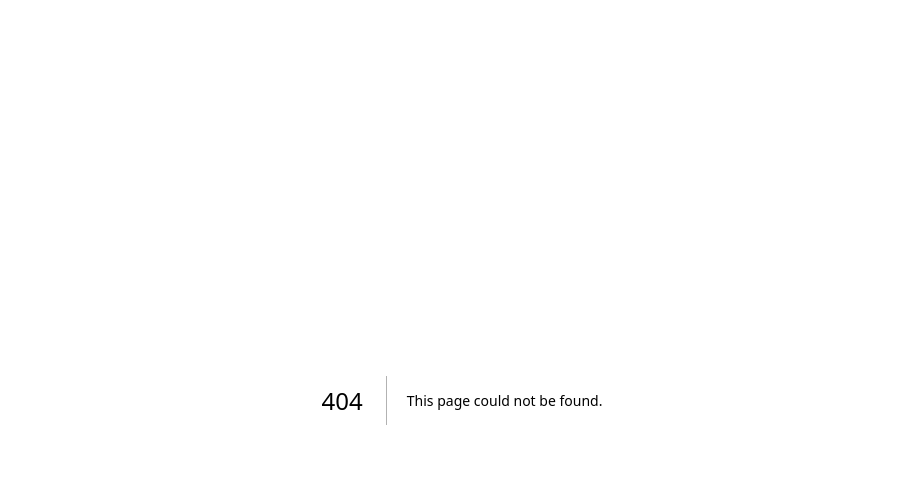
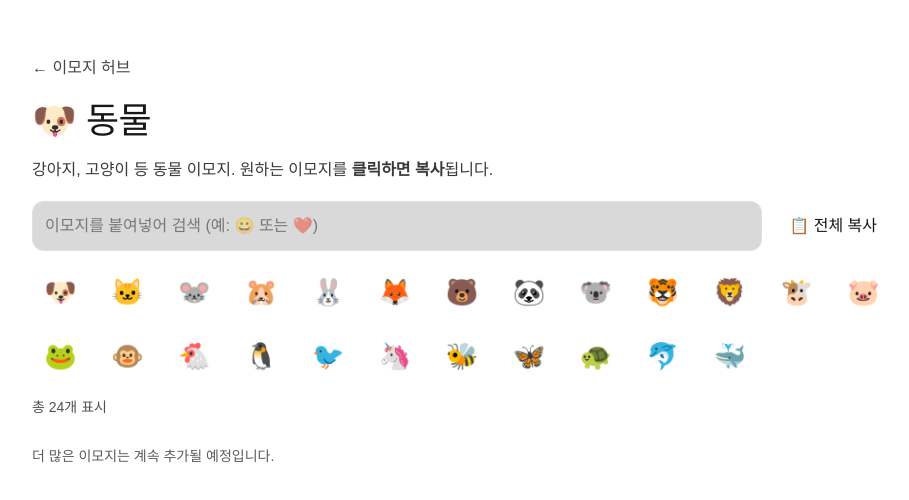
Before and after one commit to textkit-team/textkit-web, a Next.js app: page /emoji/animals in a window 1280 px wide. Before the commit this address had no page. Shown: the top 500 px of the page, without its empty margins (178-1087 px from the left). Built offline with nearby package versions, Linux system fonts and the light colour scheme.

Commit message:
feat(emoji): add emoji hub, category pages, and copy page

```diff
--- /dev/null
+++ b/app/emoji/[category]/EmojiGrid.tsx
@@ -0,0 +1,122 @@
+"use client";
+
+import { useMemo, useState } from "react";
+
+type Props = {
+  emojis: string[];
+  title: string;
+};
+
+export default function EmojiGrid({ emojis, title }: Props) {
+  const [q, setQ] = useState("");
+  const [toast, setToast] = useState<string | null>(null);
+
+  const filtered = useMemo(() => {
+    const qq = q.trim();
+    if (!qq) return emojis;
+    // 이모지 검색은 키워드 매핑 없으면 한계가 있어,
+    // 일단 “붙여넣기 검색”(이모지를 입력/붙여넣기) 위주로 지원합니다.
+    return emojis.filter((e) => e.includes(qq));
+  }, [q, emojis]);
+
+  async function copy(text: string) {
+    try {
+      await navigator.clipboard.writeText(text);
+      setToast(`복사됨: ${text}`);
+      window.setTimeout(() => setToast(null), 900);
+    } catch {
+      setToast("복사 실패 (브라우저 권한 확인)");
+      window.setTimeout(() => setToast(null), 1200);
+    }
+  }
+
+  return (
+    <div>
+      <div
+        style={{
+          display: "flex",
+          gap: 12,
+          alignItems: "center",
+          marginBottom: 14,
+        }}
+      >
+        <input
+          value={q}
+          onChange={(e) => setQ(e.target.value)}
+          placeholder="이모지를 붙여넣어 검색 (예: 😀 또는 ❤️)"
+          style={{
+            flex: 1,
+            padding: "12px 12px",
+            borderRadius: 12,
+            border: "1px solid rgba(255,255,255,0.16)",
+            background: "rgba(0,0,0,0.15)",
+            color: "inherit",
+            outline: "none",
+          }}
+        />
+        <a
+          href="/emoji/copy"
+          style={{
+            padding: "12px 14px",
+            borderRadius: 12,
+            border: "1px solid rgba(255,255,255,0.16)",
+            textDecoration: "none",
+            whiteSpace: "nowrap",
+          }}
+        >
+          📋 전체 복사
+        </a>
+      </div>
+
+      <div
+        style={{
+          display: "grid",
+          gridTemplateColumns: "repeat(auto-fill, minmax(56px, 1fr))",
+          gap: 10,
+        }}
+        aria-label={`${title} 이모지 목록`}
+      >
+        {filtered.map((e, idx) => (
+          <button
+            key={`${e}-${idx}`}
+            onClick={() => copy(e)}
+            title="클릭하면 복사됩니다"
+            style={{
+              height: 54,
+              borderRadius: 14,
+              border: "1px solid rgba(255,255,255,0.14)",
+              background: "rgba(255,255,255,0.03)",
+              cursor: "pointer",
+              fontSize: 26,
+            }}
+          >
+            {e}
+          </button>
+        ))}
+      </div>
+
+      <div style={{ marginTop: 14, opacity: 0.75, fontSize: 14 }}>
+        총 {filtered.length}개 표시
+      </div>
+
+      {toast && (
+        <div
+          style={{
+            position: "fixed",
+            left: "50%",
+            bottom: 18,
+            transform: "translateX(-50%)",
+            padding: "10px 14px",
+            borderRadius: 999,
+            border: "1px solid rgba(255,255,255,0.18)",
+            background: "rgba(0,0,0,0.75)",
+            fontSize: 14,
+            zIndex: 50,
+          }}
+        >
+          {toast}
+        </div>
+      )}
+    </div>
+  );
+}
--- /dev/null
+++ b/app/emoji/[category]/page.tsx
@@ -0,0 +1,66 @@
+import EmojiGrid from "./EmojiGrid";
+import {
+  ALL_CATEGORIES,
+  CATEGORY_META,
+  EMOJIS,
+  type EmojiCategory,
+} from "@/lib/emoji-data";
+
+type Params = { category: string };
+
+export function generateStaticParams() {
+  return ALL_CATEGORIES.map((c) => ({ category: c }));
+}
+
+export function generateMetadata({ params }: { params: Params }) {
+  const cat = params.category as EmojiCategory;
+  const meta = CATEGORY_META[cat];
+  if (!meta) {
+    return { title: "이모지 | TextKit" };
+  }
+  return {
+    title: `${meta.title} | TextKit`,
+    description: `${meta.description} — 클릭 한 번으로 복사하세요.`,
+  };
+}
+
+export default function EmojiCategoryPage({ params }: { params: Params }) {
+  const cat = params.category as EmojiCategory;
+  const meta = CATEGORY_META[cat];
+  const emojis = EMOJIS[cat];
+
+  if (!meta || !emojis) {
+    return (
+      <main style={{ maxWidth: 900, margin: "0 auto", padding: "56px 20px" }}>
+        <a href="/emoji" style={{ textDecoration: "none", opacity: 0.8 }}>
+          ← 이모지 허브
+        </a>
+        <h1 style={{ fontSize: 32, marginTop: 14 }}>없는 카테고리입니다</h1>
+      </main>
+    );
+  }
+
+  return (
+    <main style={{ maxWidth: 900, margin: "0 auto", padding: "56px 20px" }}>
+      <header style={{ marginBottom: 18 }}>
+        <a href="/emoji" style={{ textDecoration: "none", opacity: 0.8 }}>
+          ← 이모지 허브
+        </a>
+        <h1
+          style={{ fontSize: 36, margin: "14px 0 8px", letterSpacing: -0.5 }}
+        >
+          {meta.title}
+        </h1>
+        <p style={{ margin: 0, opacity: 0.85, lineHeight: 1.7 }}>
+          {meta.description}. 원하는 이모지를 <b>클릭하면 복사</b>됩니다.
+        </p>
+      </header>
+
+      <EmojiGrid emojis={emojis} title={meta.title} />
+
+      <footer style={{ marginTop: 28, opacity: 0.7, fontSize: 14 }}>
+        더 많은 이모지는 계속 추가될 예정입니다.
+      </footer>
+    </main>
+  );
+}
--- /dev/null
+++ b/app/emoji/copy/page.tsx
@@ -0,0 +1,46 @@
+import { getAllEmojiFlat } from "@/lib/emoji-data";
+
+export const metadata = {
+  title: "전체 이모지 빠른 복사 | TextKit",
+  description: "자주 쓰는 이모지를 한 화면에서 보고 클릭으로 복사하세요.",
+};
+
+export default function EmojiCopyPage() {
+  const all = getAllEmojiFlat();
+  const text = all.join(" ");
+
+  return (
+    <main style={{ maxWidth: 900, margin: "0 auto", padding: "56px 20px" }}>
+      <header style={{ marginBottom: 14 }}>
+        <a href="/emoji" style={{ textDecoration: "none", opacity: 0.8 }}>
+          ← 이모지 허브
+        </a>
+        <h1 style={{ fontSize: 36, margin: "12px 0 8px", letterSpacing: -0.5 }}>
+          전체 이모지 빠른 복사
+        </h1>
+        <p style={{ margin: 0, opacity: 0.85, lineHeight: 1.7 }}>
+          자주 쓰는 이모지를 한 번에 모아둔 페이지입니다. 아래에서 드래그/복사하거나,
+          카테고리 페이지의 “클릭 복사”를 이용하세요.
+        </p>
+      </header>
+
+      <section
+        style={{
+          padding: 16,
+          borderRadius: 14,
+          border: "1px solid rgba(255,255,255,0.14)",
+          background: "rgba(255,255,255,0.03)",
+          lineHeight: 2.1,
+          fontSize: 20,
+          wordBreak: "break-word",
+        }}
+      >
+        {text}
+      </section>
+
+      <footer style={{ marginTop: 18, opacity: 0.7, fontSize: 14 }}>
+        추천: “클릭 복사”는 카테고리 페이지에서 제공됩니다.
+      </footer>
+    </main>
+  );
+}
--- /dev/null
+++ b/lib/emoji-data.ts
@@ -0,0 +1,47 @@
+export type EmojiCategory =
+  | "smileys"
+  | "hearts"
+  | "hands"
+  | "symbols"
+  | "animals"
+  | "food";
+
+export const CATEGORY_META: Record<
+  EmojiCategory,
+  { title: string; description: string }
+> = {
+  smileys: { title: "😀 표정/감정", description: "웃음, 감정, 사람 표정 이모지" },
+  hearts: { title: "❤️ 하트", description: "하트, 사랑, 감정 표현 이모지" },
+  hands: { title: "🤝 손/제스처", description: "손 모양, 제스처, 악수 이모지" },
+  symbols: { title: "✅ 기호", description: "체크, 경고, 화살표, 기타 기호" },
+  animals: { title: "🐶 동물", description: "강아지, 고양이 등 동물 이모지" },
+  food: { title: "🍔 음식", description: "음식, 음료, 디저트 이모지" },
+};
+
+// 너무 많으면 초기 로딩이 무거워질 수 있어 “스타터 세트”로 구성했습니다.
+// 나중에 카테고리별로 계속 추가하면 됩니다.
+export const EMOJIS: Record<EmojiCategory, string[]> = {
+  smileys: ["😀","😃","😄","😁","😆","😅","🤣","😂","🙂","🙃","😉","😊","😇","😍","😘","😜","🤪","🤗","🤔","😎","🥳","😭","😡","😴","🤯","😱","😬","😮","😵"],
+  hearts: ["❤️","🧡","💛","💚","💙","💜","🖤","🤍","🤎","💖","💗","💓","💞","💕","💘","💝","💟","💔","❤️‍🔥","❤️‍🩹"],
+  hands: ["👍","👎","👏","🙌","🫶","🤝","🙏","✋","🤚","🖐️","👌","🤌","✌️","🤞","🤟","🤘","👊","✊","🤛","🤜","🫱","🫲"],
+  symbols: ["✅","☑️","❌","⭕","⚠️","🚫","💯","⭐","🌟","✨","🔥","💥","❗","❓","‼️","⁉️","➕","➖","➗","✖️","➡️","⬅️","⬆️","⬇️","🔺","🔻"],
+  animals: ["🐶","🐱","🐭","🐹","🐰","🦊","🐻","🐼","🐨","🐯","🦁","🐮","🐷","🐸","🐵","🐔","🐧","🐦","🦄","🐝","🦋","🐢","🐬","🐳"],
+  food: ["🍔","🍟","🍕","🌭","🥪","🌮","🌯","🍜","🍣","🍙","🍰","🧁","🍩","🍪","🍫","🍿","🍎","🍌","🍇","🍉","🍓","☕","🧋","🥤"],
+};
+
+export const ALL_CATEGORIES: EmojiCategory[] = [
+  "smileys",
+  "hearts",
+  "hands",
+  "symbols",
+  "animals",
+  "food",
+];
+
+export function getAllEmojiFlat(): string[] {
+  const seen = new Set<string>();
+  for (const c of ALL_CATEGORIES) {
+    for (const e of EMOJIS[c]) seen.add(e);
+  }
+  return Array.from(seen);
+}
```
